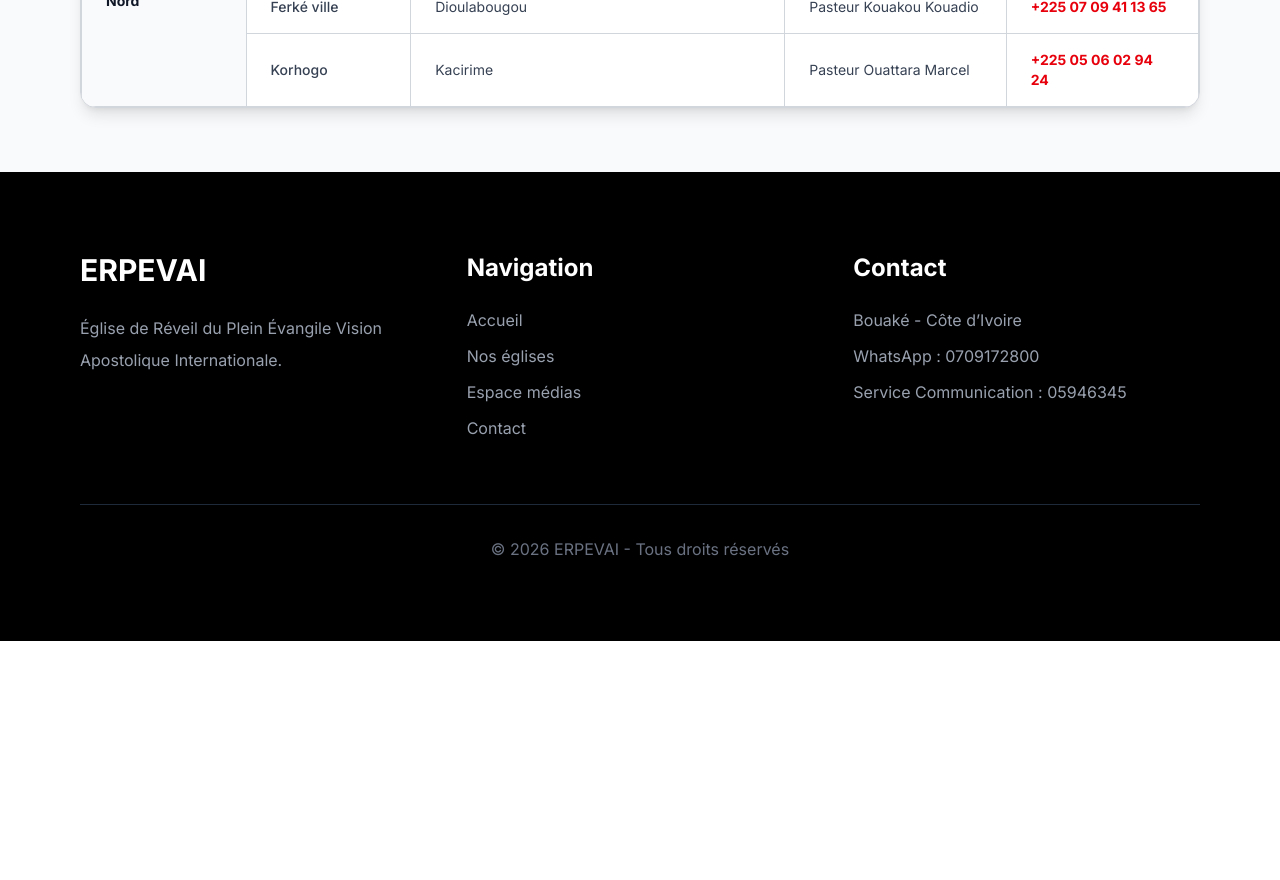
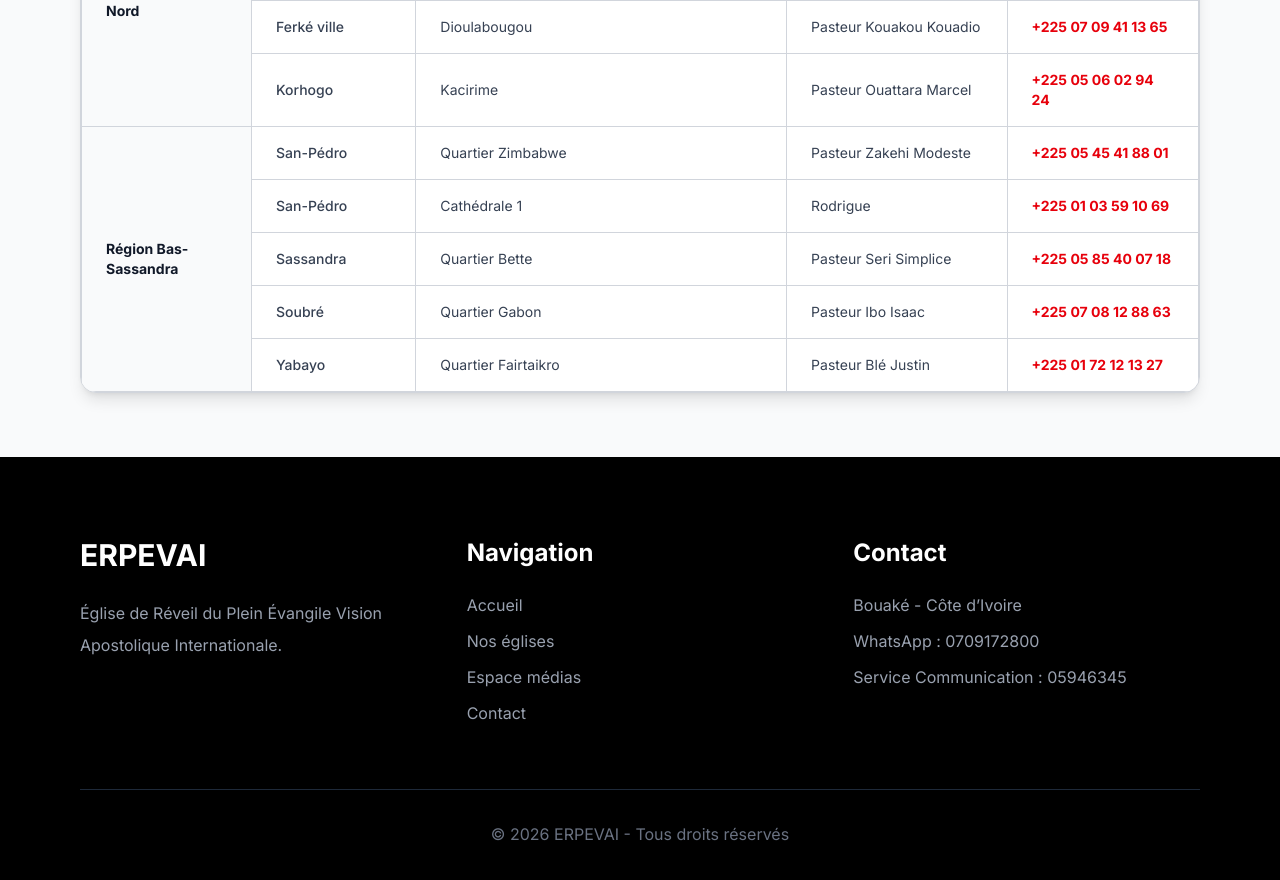
Before and after one commit to Serviteur-Archange/erpevai-site-v2, a Next.js app: page /Nos-eglises in a window 1280 px wide. Shown: the part 1660-2540 px from the top of the page. Before the commit the page ends 2301 px from the top, so only its background shows below. Built offline with nearby package versions, Linux system fonts and the light colour scheme.

Commit message:
Ajout de la region Bas-Sassandra au repertoire

```diff
--- a/app/Nos-eglises/page.tsx
+++ b/app/Nos-eglises/page.tsx
@@ -200,6 +200,51 @@ export default function NosEglisesPage() {
           </td>
         </tr>
 
+        {/* RÉGION BAS-SASSANDRA (5 lignes) */}
+        <tr className="hover:bg-gray-50 transition-colors">
+          <td rowSpan={5} className="py-4 px-6 font-bold text-gray-900 bg-gray-50 border border-gray-300 align-middle">
+            Région Bas-Sassandra
+          </td>
+          <td className="py-4 px-6 font-medium border border-gray-300">San-Pédro</td>
+          <td className="py-4 px-6 border border-gray-300">Quartier Zimbabwe</td>
+          <td className="py-4 px-6 border border-gray-300">Pasteur Zakehi Modeste</td>
+          <td className="py-4 px-6 border border-gray-300">
+            <a href="tel:+2250545418801" className="text-red-600 font-bold hover:underline">+225 05 45 41 88 01</a>
+          </td>
+        </tr>
+        <tr className="hover:bg-gray-50 transition-colors">
+          <td className="py-4 px-6 font-medium border border-gray-300">San-Pédro</td>
+          <td className="py-4 px-6 border border-gray-300">Cathédrale 1</td>
+          <td className="py-4 px-6 border border-gray-300">Rodrigue</td>
+          <td className="py-4 px-6 border border-gray-300">
+            <a href="tel:+2250103591069" className="text-red-600 font-bold hover:underline">+225 01 03 59 10 69</a>
+          </td>
+        </tr>
+        <tr className="hover:bg-gray-50 transition-colors">
+          <td className="py-4 px-6 font-medium border border-gray-300">Sassandra</td>
+          <td className="py-4 px-6 border border-gray-300">Quartier Bette</td>
+          <td className="py-4 px-6 border border-gray-300">Pasteur Seri Simplice</td>
+          <td className="py-4 px-6 border border-gray-300">
+            <a href="tel:+2250585400718" className="text-red-600 font-bold hover:underline">+225 05 85 40 07 18</a>
+          </td>
+        </tr>
+        <tr className="hover:bg-gray-50 transition-colors">
+          <td className="py-4 px-6 font-medium border border-gray-300">Soubré</td>
+          <td className="py-4 px-6 border border-gray-300">Quartier Gabon</td>
+          <td className="py-4 px-6 border border-gray-300">Pasteur Ibo Isaac</td>
+          <td className="py-4 px-6 border border-gray-300">
+            <a href="tel:+2250708128863" className="text-red-600 font-bold hover:underline">+225 07 08 12 88 63</a>
+          </td>
+        </tr>
+        <tr className="hover:bg-gray-50 transition-colors">
+          <td className="py-4 px-6 font-medium border border-gray-300">Yabayo</td>
+          <td className="py-4 px-6 border border-gray-300">Quartier Fairtaikro</td>
+          <td className="py-4 px-6 border border-gray-300">Pasteur Blé Justin</td>
+          <td className="py-4 px-6 border border-gray-300">
+            <a href="tel:+2250172121327" className="text-red-600 font-bold hover:underline">+225 01 72 12 13 27</a>
+          </td>
+        </tr>
+
       </tbody>
     </table>
   </div>
```
